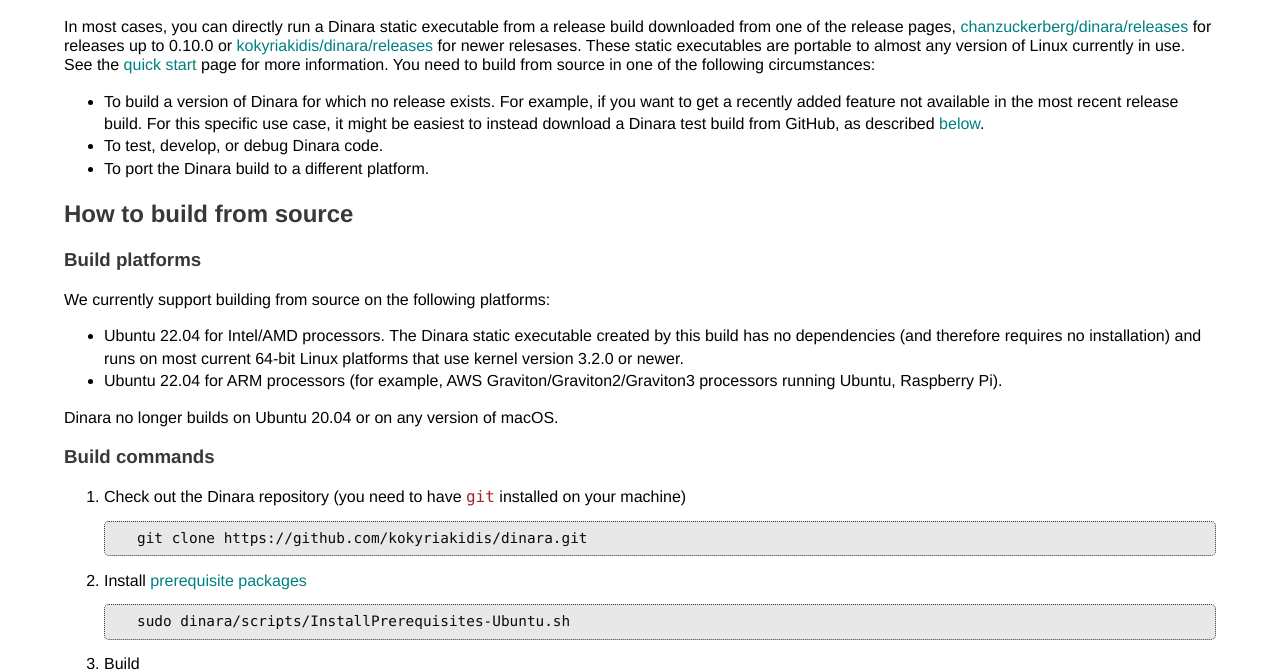
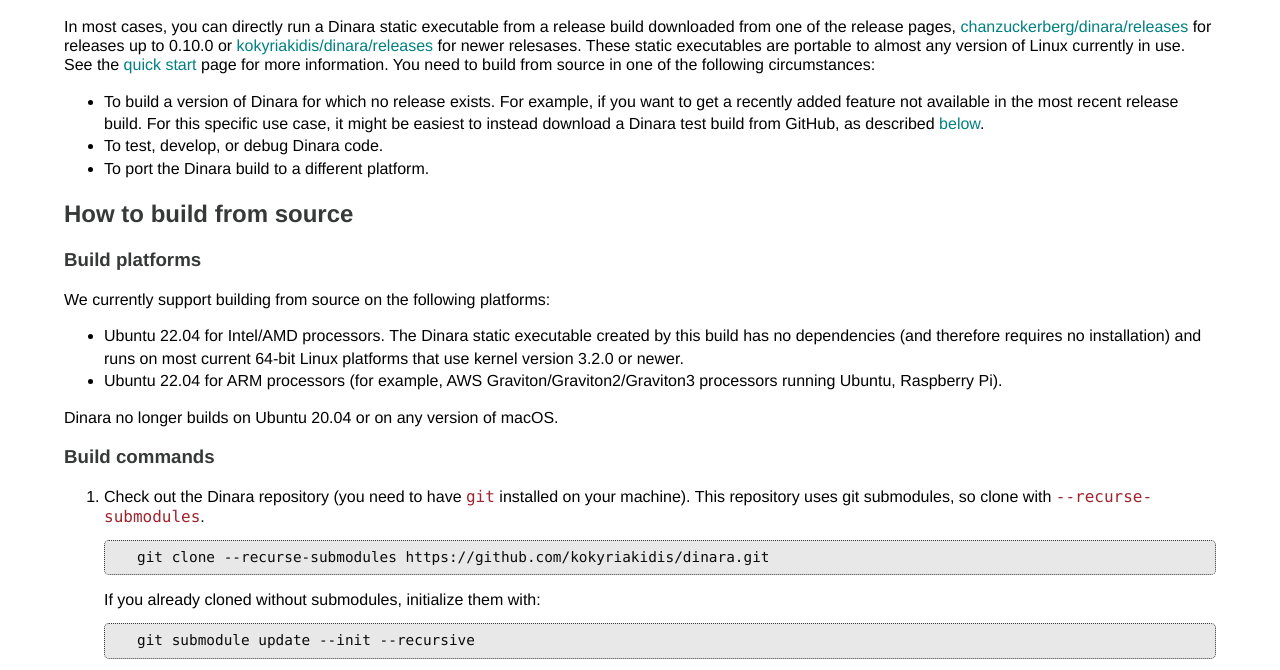
Before and after one commit to kokyriakidis/dinara, a plain HTML site: page docs/BuildingFromSource.html in a window 1280 px wide. Shown: the part 129-799 px from the top of the page. Drawn offline with Linux system fonts and the light colour scheme.

Commit message:
Guard against missing hifiasmCandidates submodule
Building without initialized submodules failed deep inside add_subdirectory
with an opaque error. Detect the empty external/hifiasmCandidates checkout up
front and fail with instructions to run git submodule update --init, and
document cloning with --recurse-submodules in BuildingFromSource.

Co-authored-by: Ona <no-reply@ona.com>

```diff
--- a/docs/BuildingFromSource.html
+++ b/docs/BuildingFromSource.html
@@ -62,9 +62,14 @@
 
         <h3>Build commands</h3>
         <ol>
-            <li>Check out the Dinara repository (you need to have <code>git</code> installed on your machine)
+            <li>Check out the Dinara repository (you need to have <code>git</code> installed on your machine).
+                This repository uses git submodules, so clone with <code>--recurse-submodules</code>.
                 <pre>
-git clone https://github.com/kokyriakidis/dinara.git
+git clone --recurse-submodules https://github.com/kokyriakidis/dinara.git
+</pre>
+                If you already cloned without submodules, initialize them with:
+                <pre>
+git submodule update --init --recursive
 </pre>
             <li>Install <a href="Prerequisites.html">prerequisite packages</a>
                 <pre>
```
Also changed, not shown: CMakeLists.txt.
